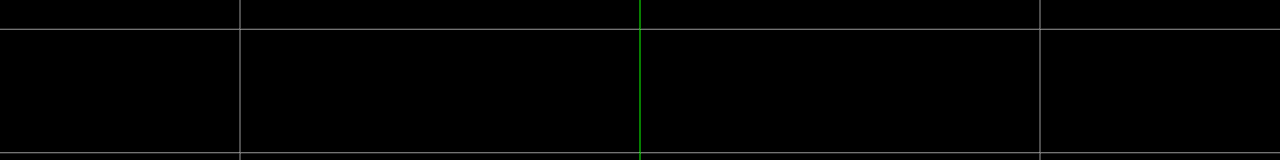
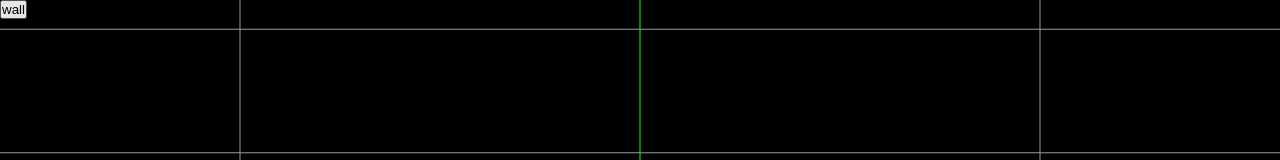
Before and after one commit to luoguibin/sghen-house, a Vue app: page / in a window 1280 px wide. Shown: the top 160 px of the page. Built offline with nearby package versions, Linux system fonts and the light colour scheme.

Commit message:
[+]实体wall

```diff
--- a/src/App.vue
+++ b/src/App.vue
@@ -1,18 +1,34 @@
 <template>
   <div ref="container" class="canvas-wrapper"></div>
-  <div class="menus-wapper"></div>
+  <div class="menus-wrapper">
+    <div class="entities-panel">
+      <button
+        v-for="item in entities"
+        :key="item.key"
+        @click="onAddEntity(item.key)"
+      >
+        {{ item.label }}
+      </button>
+    </div>
+  </div>
 </template>
 
 <script>
-import { defineComponent } from "vue";
+import { defineComponent, ref } from "vue";
 import SgHouse from "./core/index.ts";
+import Wall from "./core/entities/wall.ts";
 
 // import "./core/index1.js";
 
 export default defineComponent({
   name: "App",
 
-  setup() {},
+  setup() {
+    const entities = ref([{ key: "wall", label: "wall" }]);
+    return {
+      entities,
+    };
+  },
 
   mounted() {
     window.app = this;
@@ -24,6 +40,17 @@ export default defineComponent({
       this.sgHouse = new SgHouse(this.$refs.container);
       window.sgHouse = this.sgHouse;
     },
+
+    onAddEntity(key) {
+      switch (key) {
+        case "wall":
+          this.sgHouse.addEntity(new Wall());
+          break;
+
+        default:
+          break;
+      }
+    },
   },
 });
 </script>
@@ -33,14 +60,18 @@ export default defineComponent({
   height: 100%;
 }
 
-.menus-wapper {
-  display: none;
+.menus-wrapper {
   position: absolute;
   top: 0;
   right: 0;
   bottom: 0;
   left: 0;
+  z-index: 99;
   background-color: transparent;
   pointer-events: none;
 }
+
+.entities-panel {
+  pointer-events: initial;
+}
 </style>
--- /dev/null
+++ b/src/core/entities/wall.ts
@@ -0,0 +1,10 @@
+import { BoxGeometry, MeshBasicMaterial, Mesh } from "three";
+
+export default class Wall extends Mesh {
+
+  constructor(width: number = 3, height: number = 4, depth: number = 0.1) {
+    const geometry = new BoxGeometry(width, height, depth);
+    const material = new MeshBasicMaterial({ color: 0xaaaaaa });
+    super(geometry, material)
+  }
+}
```
